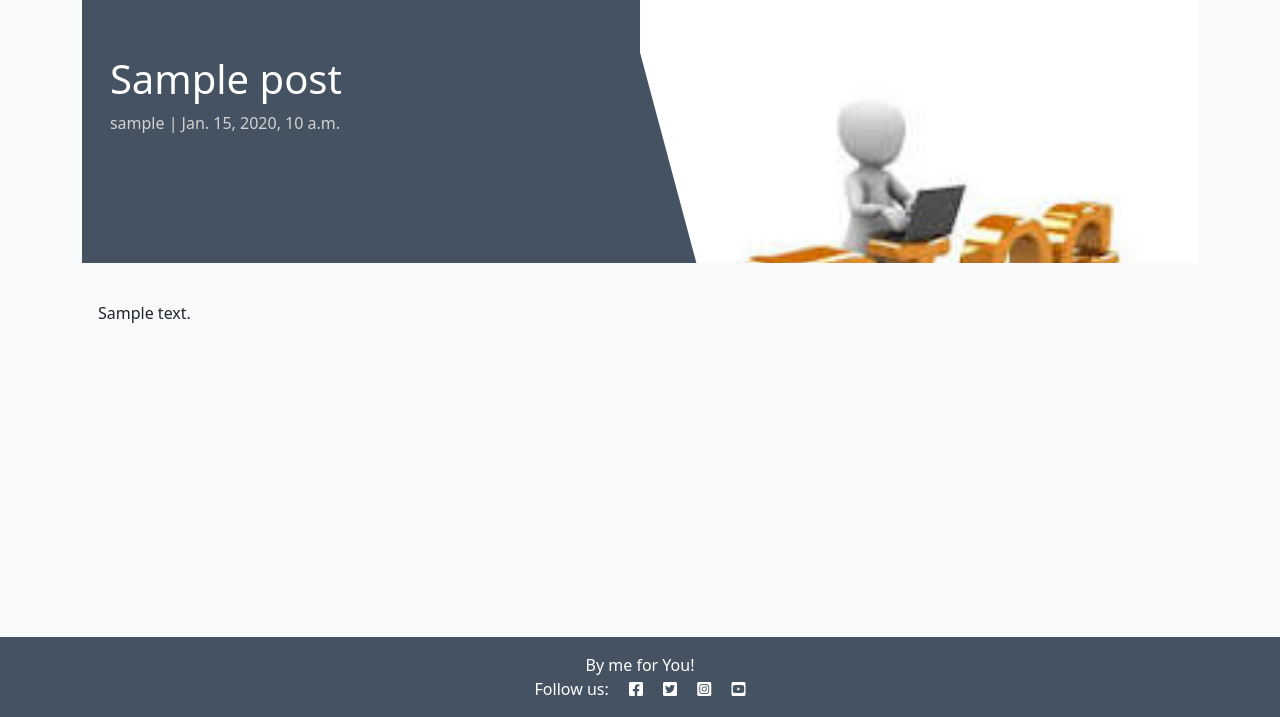
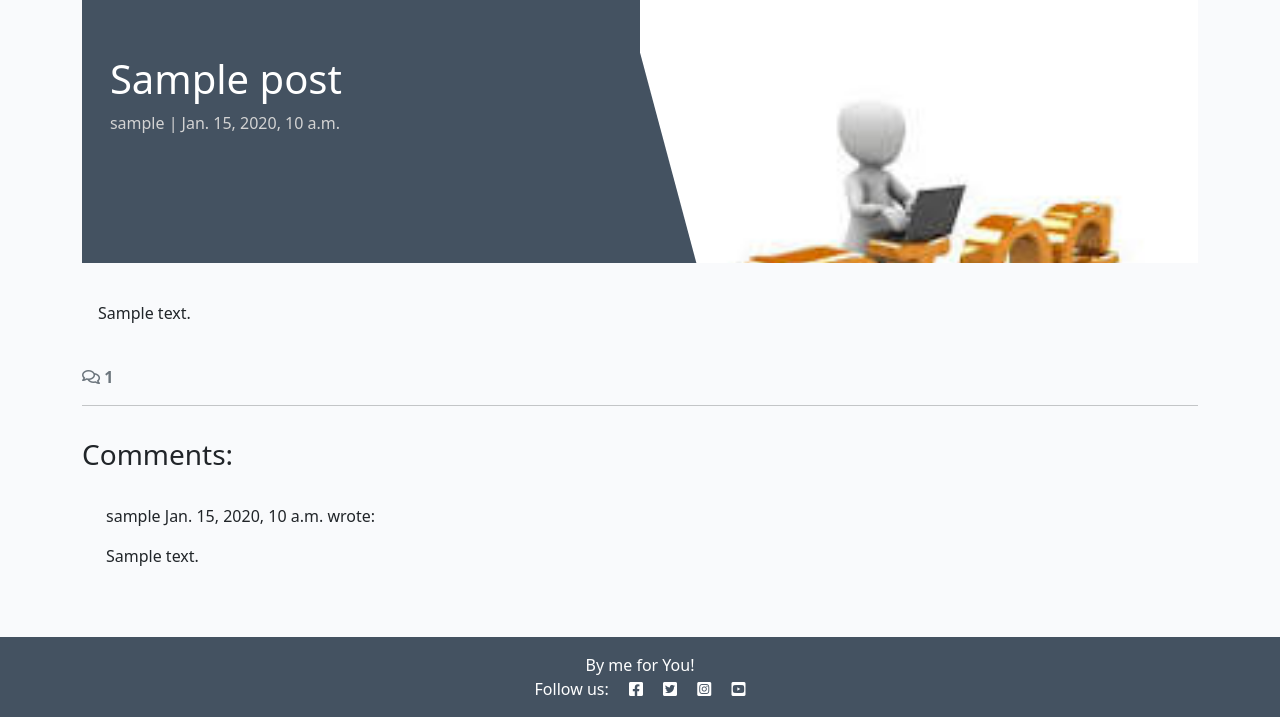
Before and after one commit to Milosson/Travel-Blog, a Django app: a page that uses blog/templates/blog/post_detail.html in a window 1280 px wide. Shown: the part 83-800 px from the top of the page. Run offline with Django 4.2, Linux system fonts and the light colour scheme; tables that the repository leaves empty hold one stand-in row (values such as "Sample post").

Commit message:
Added comment display and count in post_detail view and template; updated settings and admin comments management

```diff
--- a/blog/templates/blog/post_detail.html
+++ b/blog/templates/blog/post_detail.html
@@ -29,6 +29,49 @@
             </div>
         </div>
     </div>
+    <!-- Displaying count of comments -->
+  <div class="row">
+    <div class="col-12">
+      <strong class="text-secondary">
+        <i class="far fa-comments"></i> {{ comment_count }}
+      </strong>
+    </div>
+    <div class="col-12">
+      <hr>
+    </div>
+  </div>
+  <!-- Displaying Comments -->
+  <div class="row">
+    <div class="col-md-8 card mb-4  mt-3 ">
+      <h3>Comments:</h3>
+      <div class="card-body">
+        <!-- We want a for loop inside the empty control tags
+          to iterate through each comment in comments -->
+        {% for comment in comments %}
+        <div class="p-2 comments
+          {% if not comment.approved and comment.author == user %}
+          faded{% elif not comment.approved %} d-none{% endif %}">
+          <p class="font-weight-bold">
+            {{ comment.author }}
+            <span class="font-weight-normal">
+              {{ comment.created_on }}
+            </span> wrote:
+          </p>
+          <div id="comment{{ comment.id }}">
+            {{ comment.body | linebreaks }}
+          </div>
+          {% if not comment.approved and comment.author == user %}
+          <p class="approval">
+            This comment is awaiting approval
+          </p>
+          {% endif %}
+        </div>
+        <!-- Our for loop ends here -->
+        {% endfor %}
+      </div>
+    </div>
+  </div>
+
 </div>
 
 {% endblock content %}
--- a/blog/views.py
+++ b/blog/views.py
@@ -26,9 +26,15 @@ def post_detail(request, slug):
 
     queryset = Post.objects.filter(status=1)
     post = get_object_or_404(queryset, slug=slug)
+    comments = post.comments.all().order_by("-created_on")
+    comment_count = post.comments.filter(approved=True).count()
 
     return render(
         request,
         "blog/post_detail.html",
-        {"post": post},
+        {
+         "post": post,
+        "comments": comments,
+        "comment_count": comment_count,
+        },
     )
--- a/mystar/settings.py
+++ b/mystar/settings.py
@@ -29,7 +29,7 @@ TEMPLATES_DIR = os.path.join(BASE_DIR, 'templates')
 SECRET_KEY = 'django-insecure-8bh8)3pu@2f_v3n=+3a6n(h0w1xn5*$r^b@7esf)kc%o7z)v%h'
 
 # SECURITY WARNING: don't run with debug turned on in production!
-DEBUG = False
+DEBUG = True
 
 ALLOWED_HOSTS = [
     '8000-milosson-travelblog-5vyjtvxthhd.ws-eu115.gitpod.io',
```
